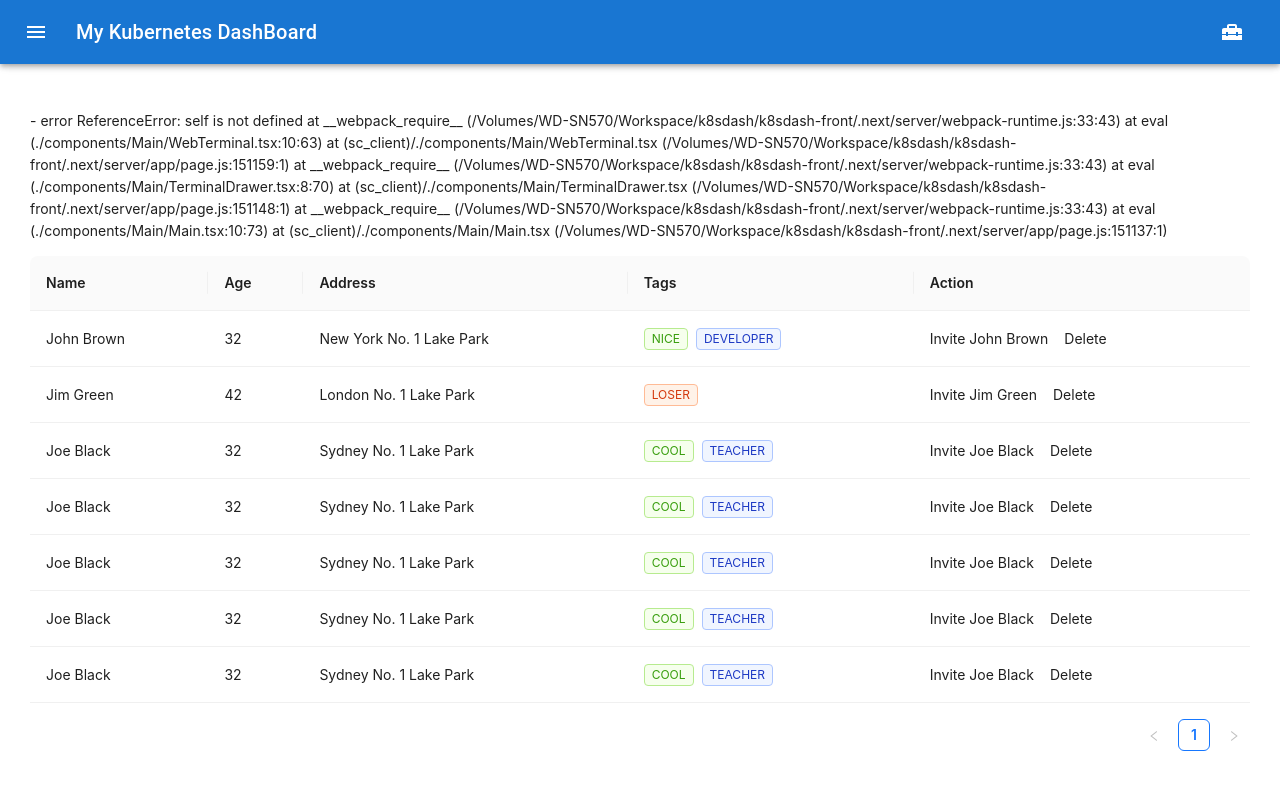
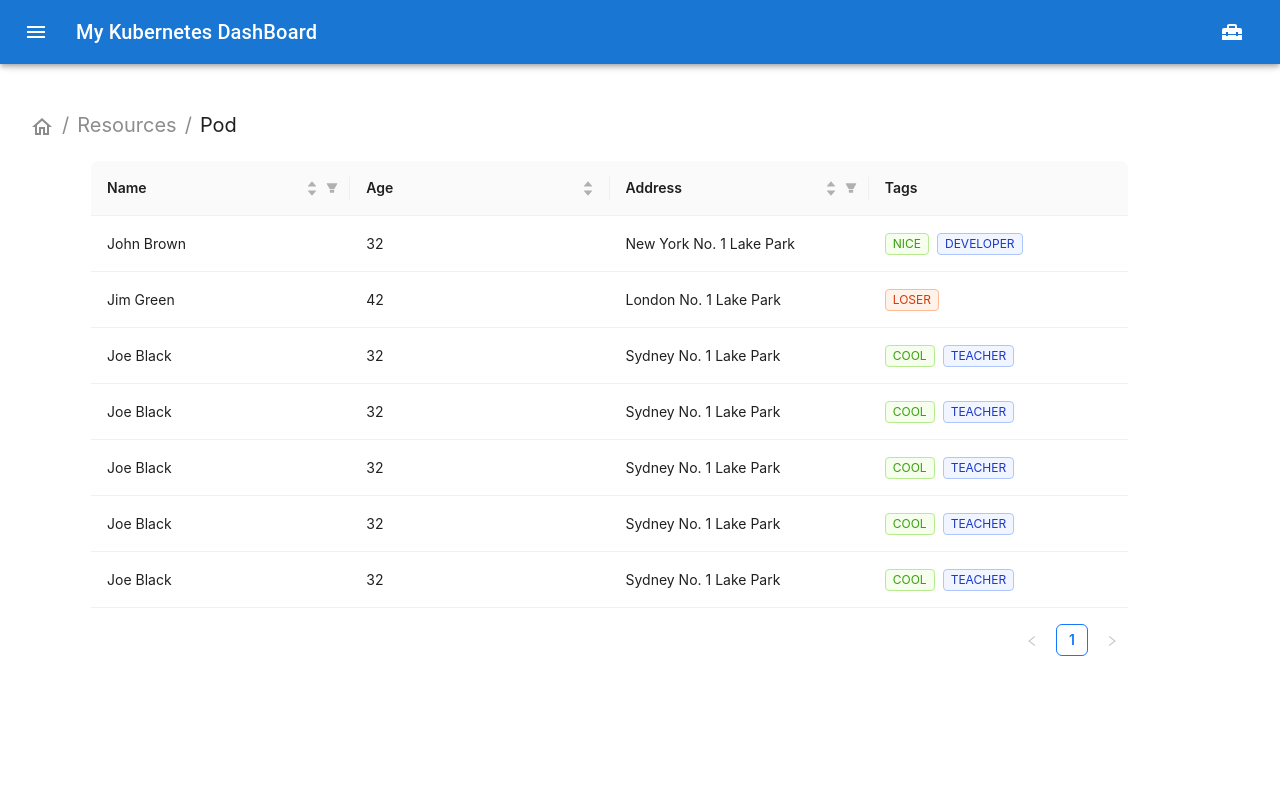
Before and after one commit to data-race/k8sdash, a Next.js app in the folder k8sdash-front/: page / in a window 1280 px wide. Shown: the top 790 px of the page. Built offline with nearby package versions, Linux system fonts and the light colour scheme.

Commit message:
feat: add pod panel

```diff
--- a/k8sdash-front/components/Main/DataPanel.tsx
+++ b/k8sdash-front/components/Main/DataPanel.tsx
@@ -1,6 +1,8 @@
-import { Space, Table, Tag } from "antd";
-import type { ColumnsType } from "antd/es/table";
-import Paragraph from "antd/es/typography/Paragraph";
+import { HomeOutlined } from "@mui/icons-material";
+import { Breadcrumb, Table, Tag } from "antd";
+import type { ColumnsType, TableProps } from "antd/es/table";
+import { FilterValue, SorterResult } from "antd/es/table/interface";
+import { useState } from "react";
 
 interface DataType {
   key: string;
@@ -9,55 +11,6 @@ interface DataType {
   address: string;
   tags: string[];
 }
-
-const columns: ColumnsType<DataType> = [
-  {
-    title: "Name",
-    dataIndex: "name",
-    key: "name",
-    render: (text) => <a>{text}</a>,
-  },
-  {
-    title: "Age",
-    dataIndex: "age",
-    key: "age",
-  },
-  {
-    title: "Address",
-    dataIndex: "address",
-    key: "address",
-  },
-  {
-    title: "Tags",
-    key: "tags",
-    dataIndex: "tags",
-    render: (_, { tags }) => (
-      <>
-        {tags.map((tag) => {
-          let color = tag.length > 5 ? "geekblue" : "green";
-          if (tag === "loser") {
-            color = "volcano";
-          }
-          return (
-            <Tag color={color} key={tag}>
-              {tag.toUpperCase()}
-            </Tag>
-          );
-        })}
-      </>
-    ),
-  },
-  {
-    title: "Action",
-    key: "action",
-    render: (_, record) => (
-      <Space size="middle">
-        <a>Invite {record.name}</a>
-        <a>Delete</a>
-      </Space>
-    ),
-  },
-];
 
 const data: DataType[] = [
   {
@@ -117,11 +70,103 @@ interface DataPanelProps {
 }
 
 export default function DataPanel(props: DataPanelProps) {
+  const [filteredInfo, setFilteredInfo] = useState<
+    Record<string, FilterValue | null>
+  >({});
+  const [sortedInfo, setSortedInfo] = useState<SorterResult<DataType>>({});
+
+  const handleChange: TableProps<DataType>["onChange"] = (
+    pagination,
+    filters,
+    sorter
+  ) => {
+    console.log("Various parameters", pagination, filters, sorter);
+    setFilteredInfo(filters);
+    setSortedInfo(sorter as SorterResult<DataType>);
+  };
+
+  const clearFilters = () => {
+    setFilteredInfo({});
+  };
+
+  const clearAll = () => {
+    setFilteredInfo({});
+    setSortedInfo({});
+  };
+
+  const setAgeSort = () => {
+    setSortedInfo({
+      order: "descend",
+      columnKey: "age",
+    });
+  };
+
+  const columns: ColumnsType<DataType> = [
+    {
+      title: "Name",
+      dataIndex: "name",
+      key: "name",
+      filters: [
+        { text: "Joe", value: "Joe" },
+        { text: "Jim", value: "Jim" },
+      ],
+      filteredValue: filteredInfo.name || null,
+      onFilter: (value: string | number | boolean, record) =>
+        record.name.includes(value.toString()),
+      sorter: (a, b) => a.name.length - b.name.length,
+      sortOrder: sortedInfo.columnKey === "name" ? sortedInfo.order : null,
+      ellipsis: true,
+    },
+    {
+      title: "Age",
+      dataIndex: "age",
+      key: "age",
+      sorter: (a, b) => a.age - b.age,
+      sortOrder: sortedInfo.columnKey === "age" ? sortedInfo.order : null,
+      ellipsis: true,
+    },
+    {
+      title: "Address",
+      dataIndex: "address",
+      key: "address",
+      filters: [
+        { text: "London", value: "London" },
+        { text: "New York", value: "New York" },
+      ],
+      filteredValue: filteredInfo.address || null,
+      onFilter: (value: string | number | boolean, record) =>
+        record.address.includes(value.toString()),
+      sorter: (a, b) => a.address.length - b.address.length,
+      sortOrder: sortedInfo.columnKey === "address" ? sortedInfo.order : null,
+      ellipsis: true,
+    },
+    {
+      title: "Tags",
+      key: "tags",
+      dataIndex: "tags",
+      render: (_, { tags }) => (
+        <>
+          {tags.map((tag) => {
+            let color = tag.length > 5 ? "geekblue" : "green";
+            if (tag === "loser") {
+              color = "volcano";
+            }
+            return (
+              <Tag color={color} key={tag}>
+                {tag.toUpperCase()}
+              </Tag>
+            );
+          })}
+        </>
+      ),
+    },
+  ];
+
   return (
     //
     <main
       style={{
-        paddingLeft:"30px",
+        paddingLeft: "30px",
         paddingRight: "30px",
         paddingTop: "30px",
         ...(props.openMenu && {
@@ -131,24 +176,34 @@ export default function DataPanel(props: DataPanelProps) {
         }),
       }}
     >
-      <Paragraph>
-        - error ReferenceError: self is not defined at __webpack_require__
-        (/Volumes/WD-SN570/Workspace/k8sdash/k8sdash-front/.next/server/webpack-runtime.js:33:43)
-        at eval (./components/Main/WebTerminal.tsx:10:63) at
-        (sc_client)/./components/Main/WebTerminal.tsx
-        (/Volumes/WD-SN570/Workspace/k8sdash/k8sdash-front/.next/server/app/page.js:151159:1)
-        at __webpack_require__
-        (/Volumes/WD-SN570/Workspace/k8sdash/k8sdash-front/.next/server/webpack-runtime.js:33:43)
-        at eval (./components/Main/TerminalDrawer.tsx:8:70) at
-        (sc_client)/./components/Main/TerminalDrawer.tsx
-        (/Volumes/WD-SN570/Workspace/k8sdash/k8sdash-front/.next/server/app/page.js:151148:1)
-        at __webpack_require__
-        (/Volumes/WD-SN570/Workspace/k8sdash/k8sdash-front/.next/server/webpack-runtime.js:33:43)
-        at eval (./components/Main/Main.tsx:10:73) at
-        (sc_client)/./components/Main/Main.tsx
-        (/Volumes/WD-SN570/Workspace/k8sdash/k8sdash-front/.next/server/app/page.js:151137:1)
-      </Paragraph>
-      <Table columns={columns} dataSource={data} />
+      <Breadcrumb
+        items={[
+          {
+            href: "",
+            title: <HomeOutlined />,
+          },
+          {
+            href: "",
+            title: (
+              <>
+                <span>Resources</span>
+              </>
+            ),
+          },
+          {
+            title: "Pod",
+          },
+        ]}
+
+        style={{fontSize: 20}}
+      />
+
+      <Table
+        columns={columns}
+        dataSource={data}
+        onChange={handleChange}
+        style={{ width: "calc(90%)", paddingLeft: "calc(5%)", paddingTop: "20px"}}
+      />
     </main>
   );
 }
--- a/k8sdash-front/package.json
+++ b/k8sdash-front/package.json
@@ -21,12 +21,18 @@
     "axios": "^1.4.0",
     "eslint": "8.40.0",
     "eslint-config-next": "13.4.2",
+    "highlight.js": "^11.8.0",
+    "https-proxy-agent": "^6.2.0",
     "next": "13.4.2",
     "postcss": "8.4.23",
     "react": "18.2.0",
     "react-chatbot-kit": "^2.1.2",
     "react-dom": "18.2.0",
+    "react-markdown": "^8.0.7",
     "react-syntax-highlighter": "^15.5.0",
+    "rehype-highlight": "^6.0.0",
+    "remark-gfm": "^3.0.1",
+    "sass": "^1.62.1",
     "tailwindcss": "3.3.2",
     "typescript": "5.0.4",
     "xterm": "^5.1.0",
```
Also changed, not shown: k8sdash-front/components/Main/ToolDrawer/ChatGPT/ChatGPT.tsx (+4 -4 lines), k8sdash-front/components/Main/ResourcePanel/PodPanel.tsx (added), 1 other file (tests, documents, lock files or other folders).
